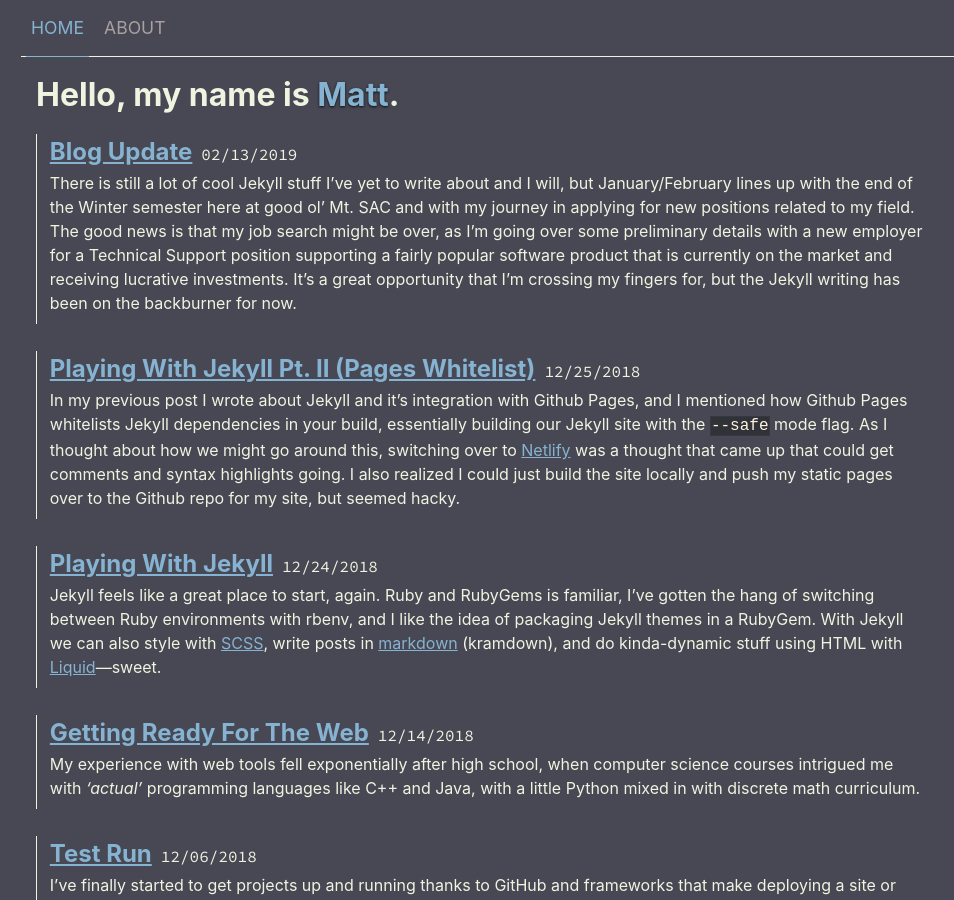
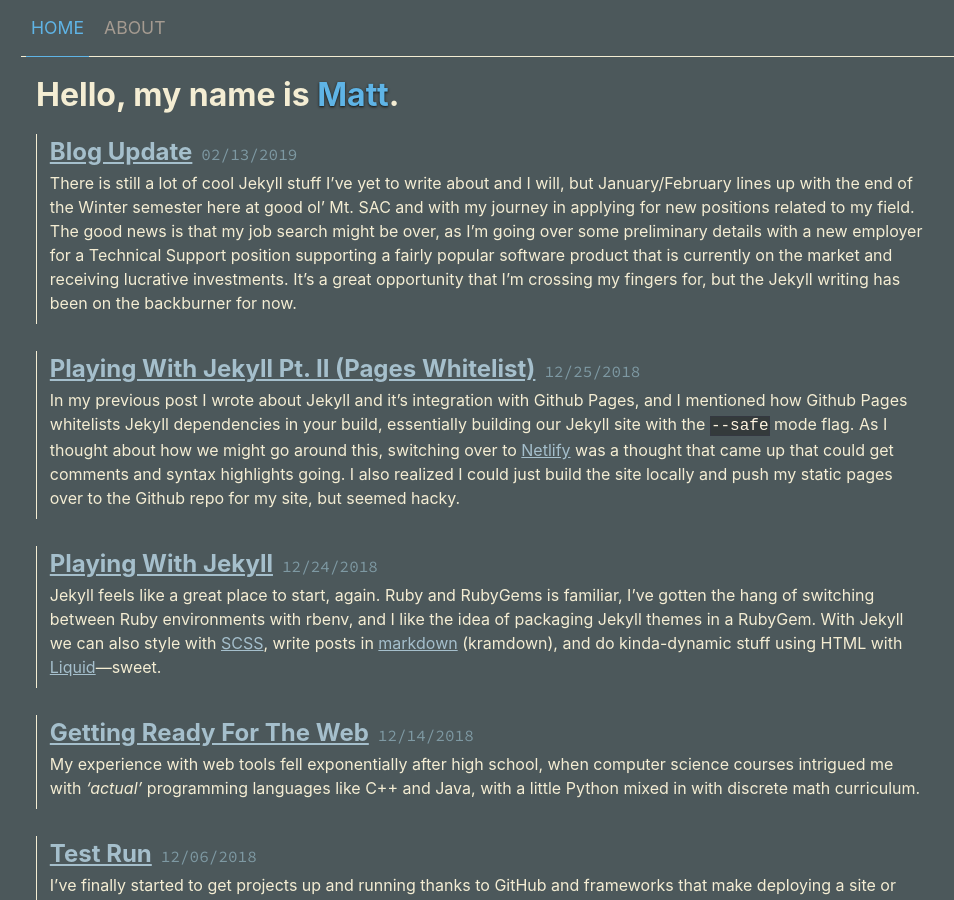
Before and after one commit to MattRugamas/mattrugamas.com, a Jekyll site: the page built from index.html, in a window 1280 px wide and 900 px high. Shown: the whole window, without its empty margins (19-973 px from the left). Built offline with Jekyll 4.4.1, drawn with Linux system fonts in a browser that asks for light colours; some of the changed text lies outside the part shown.

Commit message:
Color and date updoots

```diff
--- a/_layouts/base.html
+++ b/_layouts/base.html
@@ -18,7 +18,7 @@
     {% include navigation.html %}
     {{ content }}
     <footer>
-      <p>2019-2024 — Made with ❤️ on <strong><a href="https://www.jekyllrb.com">Jekyll</a></span> and <span><a href="https://pages.github.com">GitHub Pages</a></strong>.
+      <p>2019-2025 — Made with ❤️ on <strong><a href="https://www.jekyllrb.com">Jekyll</a></span> and <span><a href="https://pages.github.com">GitHub Pages</a></strong>.
       </p>
     </footer>
   </body>
--- a/_sass/_settings.scss
+++ b/_sass/_settings.scss
@@ -2,21 +2,21 @@ $fonts-body: -apple-system,BlinkMacSystemFont,"Segoe UI",Roboto,"Helvetica Neue"
 $fonts-titles: -apple-system,BlinkMacSystemFont,"Segoe UI",Roboto,"Helvetica Neue",Arial,sans-serif;
 $fonts-source: 'Source Code Pro', monospace;
 
-// $base: rgb(36, 56, 60);
-// $selected: rgb(70, 100, 105);
-// $text: rgb(219, 201, 187);
-// $inactive: rgb(165, 155, 145);
-// $links: rgb(220, 110, 125);
-// $highlight: rgb(95, 180, 230);
-// $dates: rgb(120, 140, 155);
+$base: rgb(76, 88, 91);
+$selected: rgb(70, 100, 105);
+$text: rgb(244, 237, 211);
+$inactive: rgb(165, 155, 145);
+$links: rgb(165, 191, 204);
+$highlight: rgb(95, 180, 230);
+$dates: rgb(126, 153, 163);
 
-$base: #474853;
-$selected: #40414b;
-$text: #EDF5E1;
-$inactive: #AAA0A0;
-$links: #86B3D1;
-$highlight: #86B3D1;
-$dates: $text;
+// $base: #474853;
+// $selected: #40414b;
+// $text: #EDF5E1;
+// $inactive: #AAA0A0;
+// $links: #86B3D1;
+// $highlight: #86B3D1;
+// $dates: $text;
 
 // $base: #2B2E36;
 // $selected: #40423C;
```
